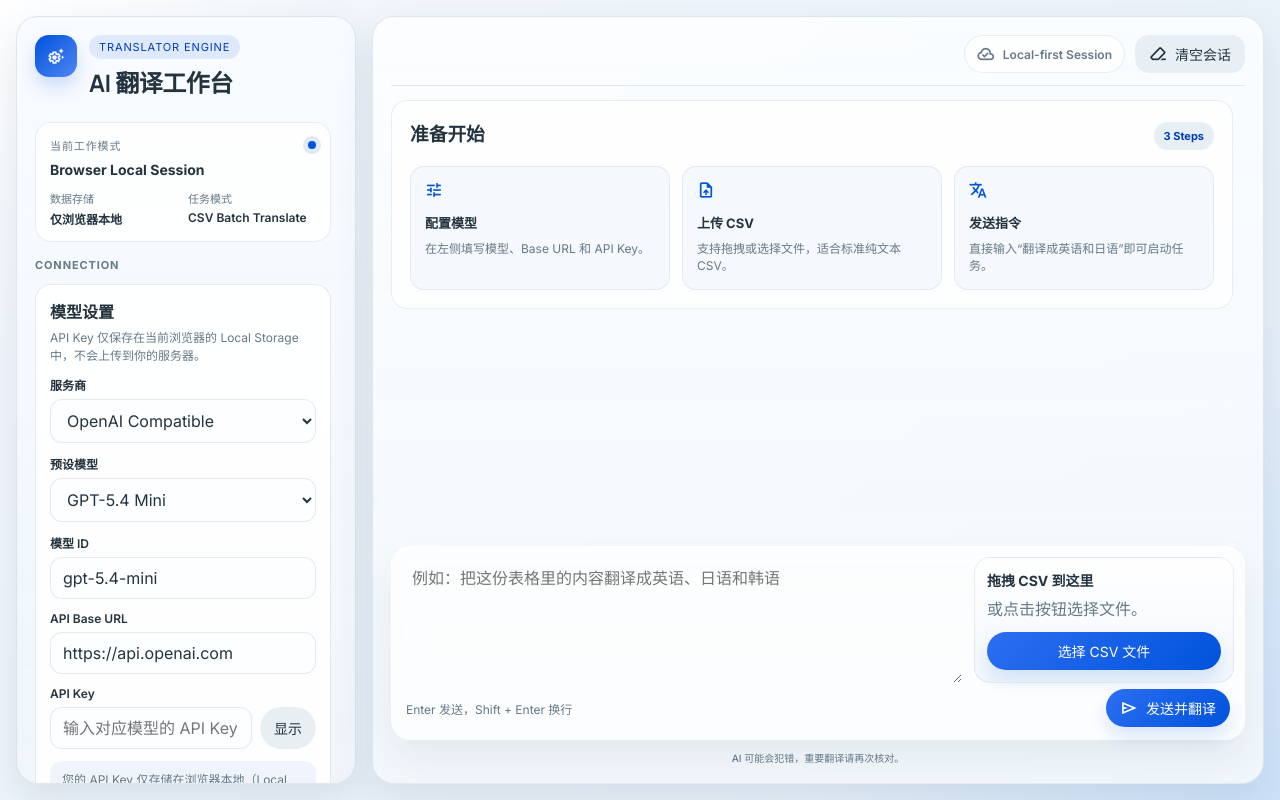
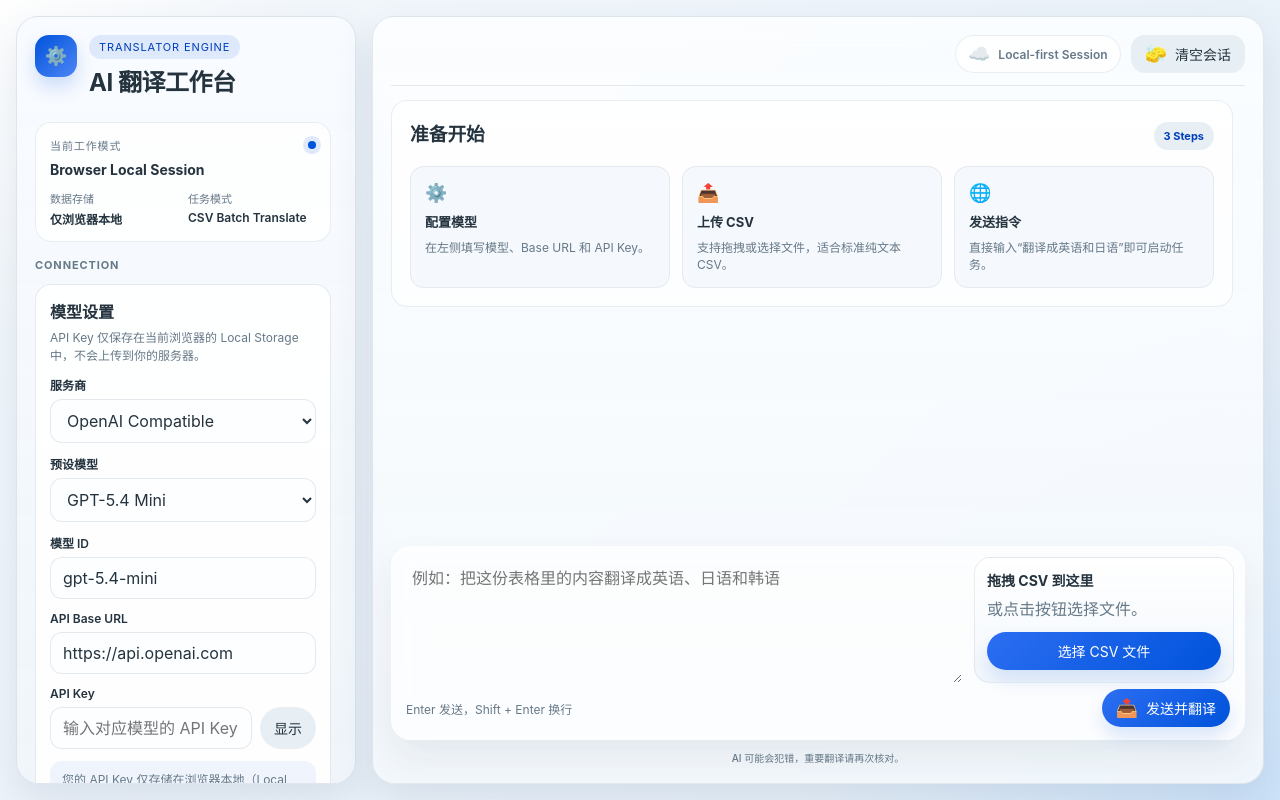
Before and after one commit to yyqjshcn/csv_translator, a plain HTML site: page index.html in a window 1280 px wide. Drawn offline with nearby package versions, Linux system fonts and the light colour scheme.

Commit message:
feat: 更新图标样式，替换为更通用的图标并调整字体设置

```diff
--- a/app.js
+++ b/app.js
@@ -31,7 +31,7 @@
   },
   gemini: {
     label: "Gemini",
-    defaultBaseUrl: "https://generativelanguage.googleapis.com",
+    defaultBaseUrl: "",
     models: [
       { label: "Gemini 3.1 Pro (预览版)", value: "gemini-3.1-pro" },
       { label: "Gemini 3 Flash (预览版)", value: "gemini-3-flash" },
@@ -308,7 +308,7 @@
   elements.selectedFileCard.innerHTML = `
     <div class="selected-file-main">
       <div class="selected-file-icon">
-        <span class="material-symbols-outlined">description</span>
+        <span class="icon">📄</span>
       </div>
       <div>
         <div class="selected-file-name">${escapeHtml(state.selectedFile.name)}</div>
@@ -335,17 +335,17 @@
     </div>
     <div class="empty-state-grid">
       <article class="empty-state-cell">
-        <span class="material-symbols-outlined">tune</span>
+        <span class="icon">⚙️</span>
         <strong>配置模型</strong>
         <p>在左侧填写模型、Base URL 和 API Key。</p>
       </article>
       <article class="empty-state-cell">
-        <span class="material-symbols-outlined">upload_file</span>
+        <span class="icon">📤</span>
         <strong>上传 CSV</strong>
         <p>支持拖拽或选择文件，适合标准纯文本 CSV。</p>
       </article>
       <article class="empty-state-cell">
-        <span class="material-symbols-outlined">translate</span>
+        <span class="icon">🌐</span>
         <strong>发送指令</strong>
         <p>直接输入“翻译成英语和日语”即可启动任务。</p>
       </article>
@@ -1316,7 +1316,7 @@
       <section class="file-chip">
         <div class="card-head">
           <div class="card-icon">
-            <span class="material-symbols-outlined">draft</span>
+            <span class="icon">📝</span>
           </div>
           <div>
             <strong>${escapeHtml(file.name)}</strong>
@@ -1362,7 +1362,7 @@
       <section class="download-card">
         <div class="card-head">
           <div class="card-icon">
-            <span class="material-symbols-outlined">download_done</span>
+            <span class="icon">⬇️✅</span>
           </div>
           <div>
             <strong>${escapeHtml(download.filename)}</strong>
--- a/index.html
+++ b/index.html
@@ -4,12 +4,7 @@
     <meta charset="UTF-8" />
     <meta name="viewport" content="width=device-width, initial-scale=1.0" />
     <title>AI CSV 翻译助手</title>
-    <link rel="preconnect" href="https://fonts.googleapis.com" />
-    <link rel="preconnect" href="https://fonts.gstatic.com" crossorigin />
-    <link
-      href="https://fonts.googleapis.com/css2?family=Inter:wght@400;500;600;700&family=Manrope:wght@600;700;800&family=Material+Symbols+Outlined:wght@400;500;700&display=swap"
-      rel="stylesheet"
-    />
+
     <link rel="stylesheet" href="./styles.css" />
   </head>
   <body>
@@ -17,7 +12,7 @@
       <aside class="settings-panel">
         <div class="panel-top">
           <div class="engine-mark">
-            <span class="material-symbols-outlined">settings_suggest</span>
+            <span class="icon">⚙️</span>
           </div>
           <div>
             <div class="panel-badge">Translator Engine</div>
@@ -102,7 +97,7 @@
         <section class="settings-card">
           <div class="section-heading">
             <h2>翻译参数</h2>
-            <p>默认按 20 行一批处理，可平衡上下文长度与稳定性。</p>
+            <p>默认按 10 行一批处理，可平衡上下文长度与稳定性。</p>
           </div>
 
           <label class="field">
@@ -126,11 +121,11 @@
         <header class="chat-header">
           <div class="chat-header-actions">
             <div class="header-chip">
-              <span class="material-symbols-outlined">cloud_done</span>
+              <span class="icon">☁️</span>
               <span>Local-first Session</span>
             </div>
             <button id="clearChatButton" type="button" class="ghost-button toolbar-button">
-              <span class="material-symbols-outlined">ink_eraser</span>
+              <span class="icon">🧽</span>
               <span>清空会话</span>
             </button>
           </div>
@@ -161,7 +156,7 @@
           <div class="composer-footer">
             <p class="composer-tip">Enter 发送，Shift + Enter 换行</p>
             <button id="sendButton" type="submit" class="primary-button">
-              <span class="material-symbols-outlined">send</span>
+              <span class="icon">📤</span>
               <span>发送并翻译</span>
             </button>
           </div>
--- a/styles.css
+++ b/styles.css
@@ -18,8 +18,8 @@
   --radius-xl: 22px;
   --radius-lg: 16px;
   --radius-md: 12px;
-  --font-sans: "Inter", "PingFang SC", "Hiragino Sans GB", "Microsoft YaHei", sans-serif;
-  --font-display: "Manrope", "PingFang SC", "Hiragino Sans GB", "Microsoft YaHei", sans-serif;
+  --font-sans: -apple-system, BlinkMacSystemFont, "Segoe UI", Roboto, Oxygen, Ubuntu, Cantarell, "Open Sans", "Helvetica Neue", sans-serif, "PingFang SC", "Hiragino Sans GB", "Microsoft YaHei", sans-serif;
+  --font-display: -apple-system, BlinkMacSystemFont, "Segoe UI", Roboto, Oxygen, Ubuntu, Cantarell, "Open Sans", "Helvetica Neue", sans-serif, "PingFang SC", "Hiragino Sans GB", "Microsoft YaHei", sans-serif;
   --shell-padding: 16px;
   --panel-padding: 18px;
 }
@@ -28,10 +28,11 @@
   box-sizing: border-box;
 }
 
-.material-symbols-outlined {
-  font-variation-settings: "FILL" 0, "wght" 500, "GRAD" 0, "opsz" 24;
+.icon {
+  font-family: inherit;
   font-size: 18px;
   line-height: 1;
+  vertical-align: middle;
 }
 
 html,
@@ -405,7 +406,7 @@
   font-weight: 700;
 }
 
-.state-pill .material-symbols-outlined {
+.state-pill .icon {
   font-size: 15px;
 }
 
@@ -498,7 +499,7 @@
   background: rgba(244, 248, 252, 0.9);
 }
 
-.empty-state-cell .material-symbols-outlined {
+.empty-state-cell .icon {
   color: var(--primary);
 }
 
```
